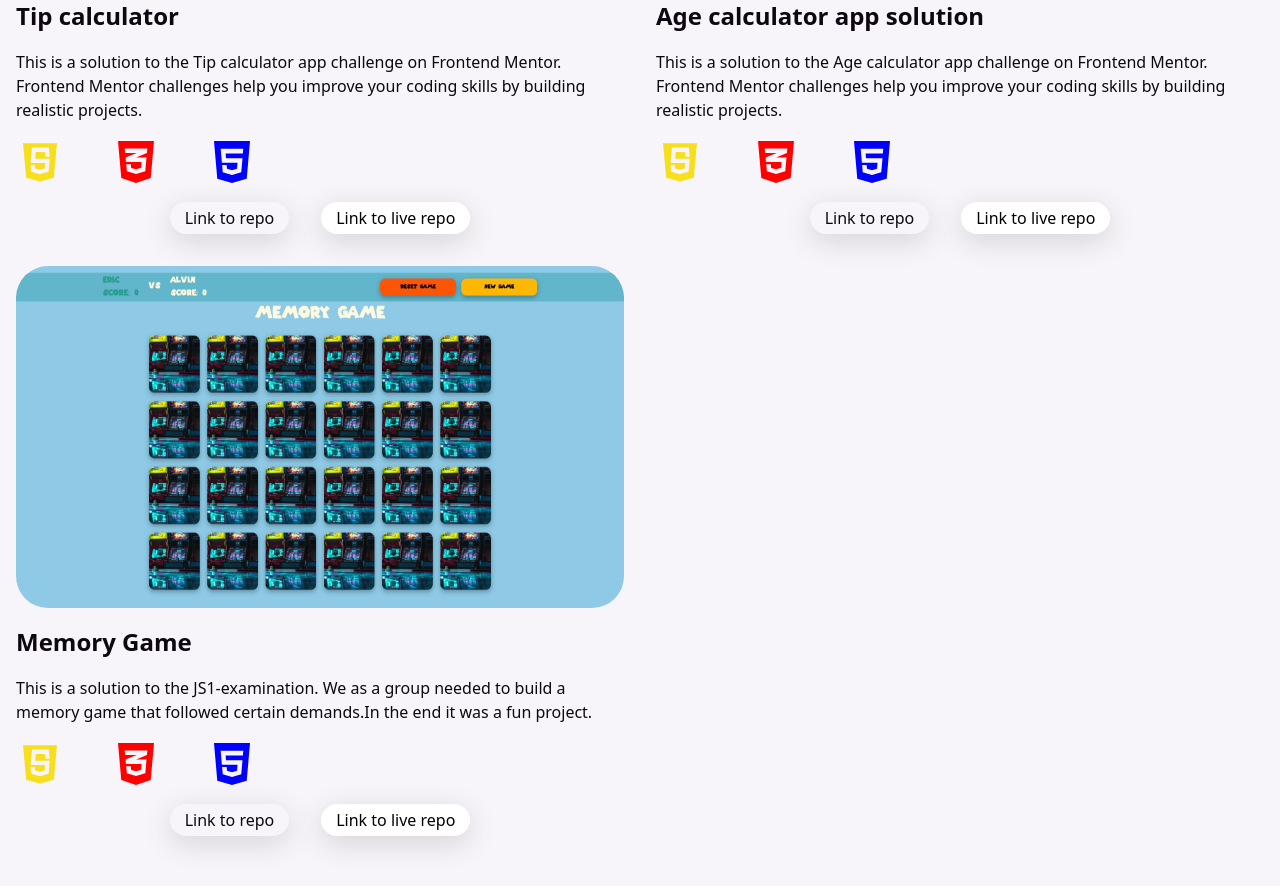
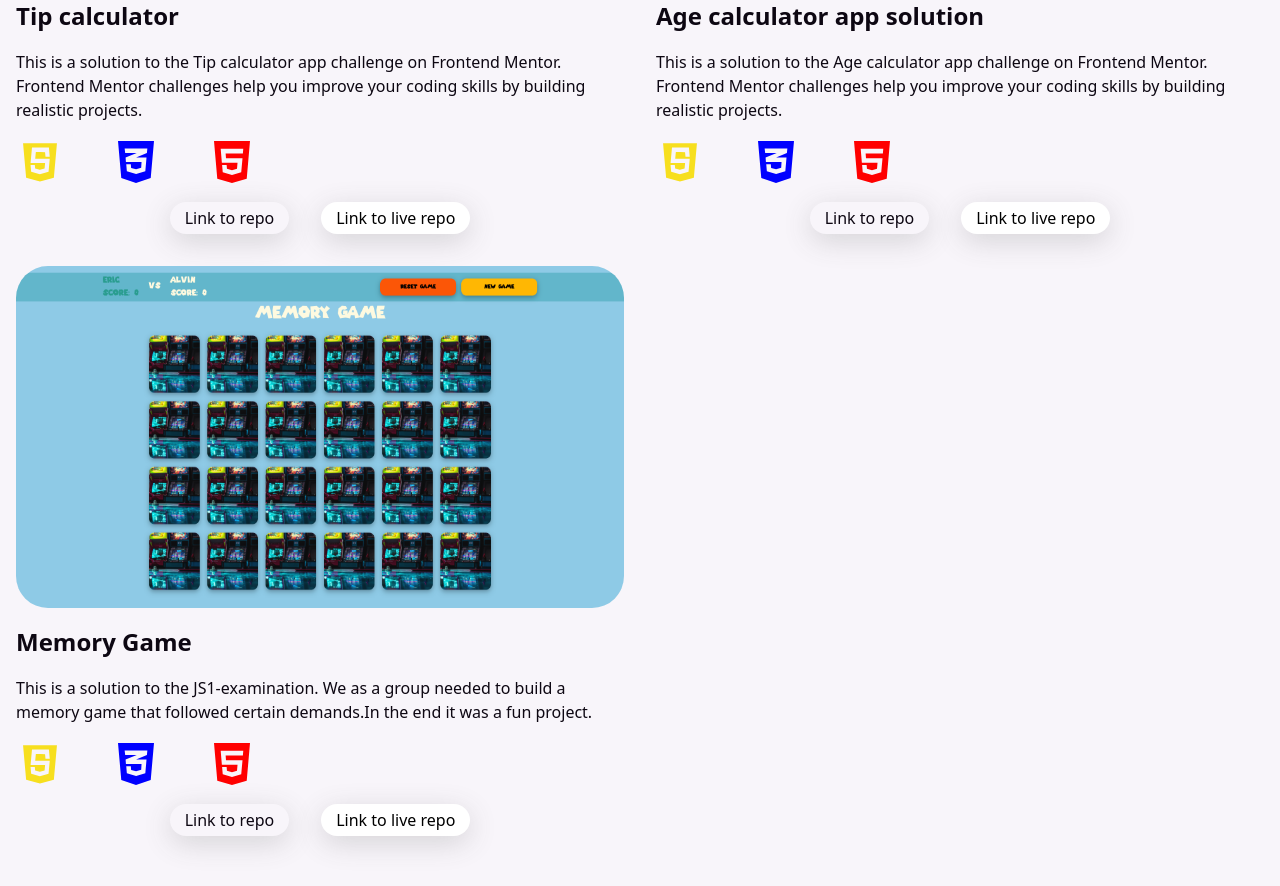
Before and after one commit to EricClasson/Portfolio-React, a React (Vite) app: page / in a window 1280 px wide. Shown: the part 1440-2326 px from the top of the page. Built offline with nearby package versions, Linux system fonts and the light colour scheme; no server answers.

Commit message:
changing color logo

```diff
--- a/src/components/Work-repo/work.scss
+++ b/src/components/Work-repo/work.scss
@@ -71,10 +71,10 @@ a {
 }
 
 .work-writtenwith-content > h3:nth-child(2) {
-  color: #ff0000;
+  color: #0000ff;
 }
 .work-writtenwith-content > h3:nth-child(3) {
-  color: #0000ff;
+  color: #ff0000;
 }
 .Listofrepo-api-container {
   display: flex;
```
